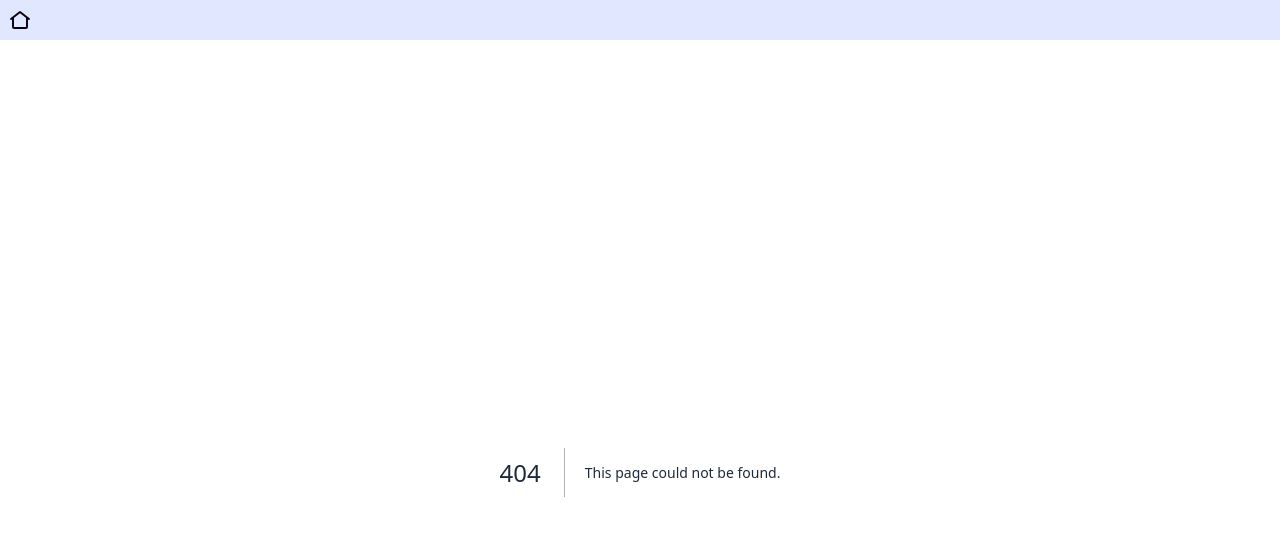
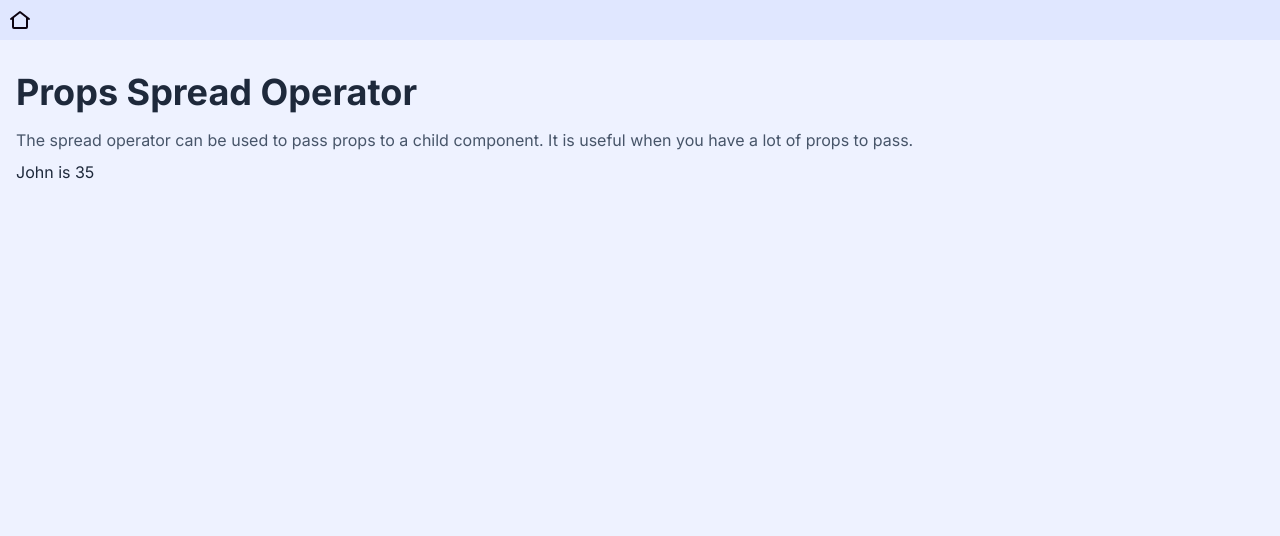
Before and after one commit to emanuelefavero/frontend-problems, a Next.js app in the folder react/: page /props-spread-operator in a window 1280 px wide. Before the commit this address had no page. Shown: the top 536 px of the page. Built offline with nearby package versions, Linux system fonts and the light colour scheme.

Commit message:
add /props-spread-operator

```diff
--- a/react/app/page.tsx
+++ b/react/app/page.tsx
@@ -24,6 +24,9 @@ export default function Home() {
         <li>
           <Link href='/display-object-data'>Display object data</Link>
         </li>
+        <li>
+          <Link href='/props-spread-operator'>Props Spread Operator</Link>
+        </li>
       </ul>
     </>
   )
--- /dev/null
+++ b/react/app/props-spread-operator/page.tsx
@@ -0,0 +1,36 @@
+interface Props {
+  name: string
+  age: number
+}
+
+function ChildComponent(props: Props) {
+  return (
+    <h2>
+      {props.name} is {props.age}
+    </h2>
+  )
+}
+
+function ParentComponent(props: Props) {
+  return <ChildComponent {...props} />
+}
+
+export default function Page() {
+  const props = {
+    name: 'John',
+    age: 35,
+  }
+
+  return (
+    <>
+      <h1>Props Spread Operator</h1>
+
+      <p className='mb-2'>
+        The spread operator can be used to pass props to a child component. It
+        is useful when you have a lot of props to pass.
+      </p>
+
+      <ParentComponent {...props} />
+    </>
+  )
+}
```
